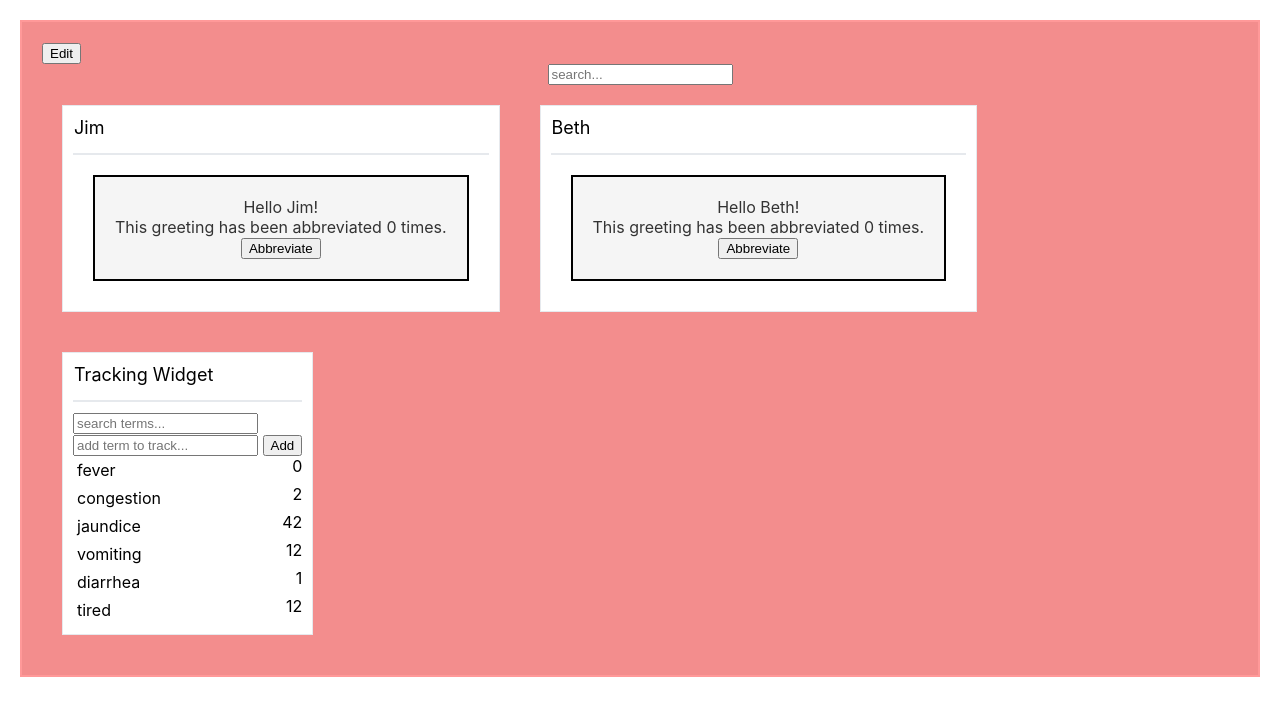
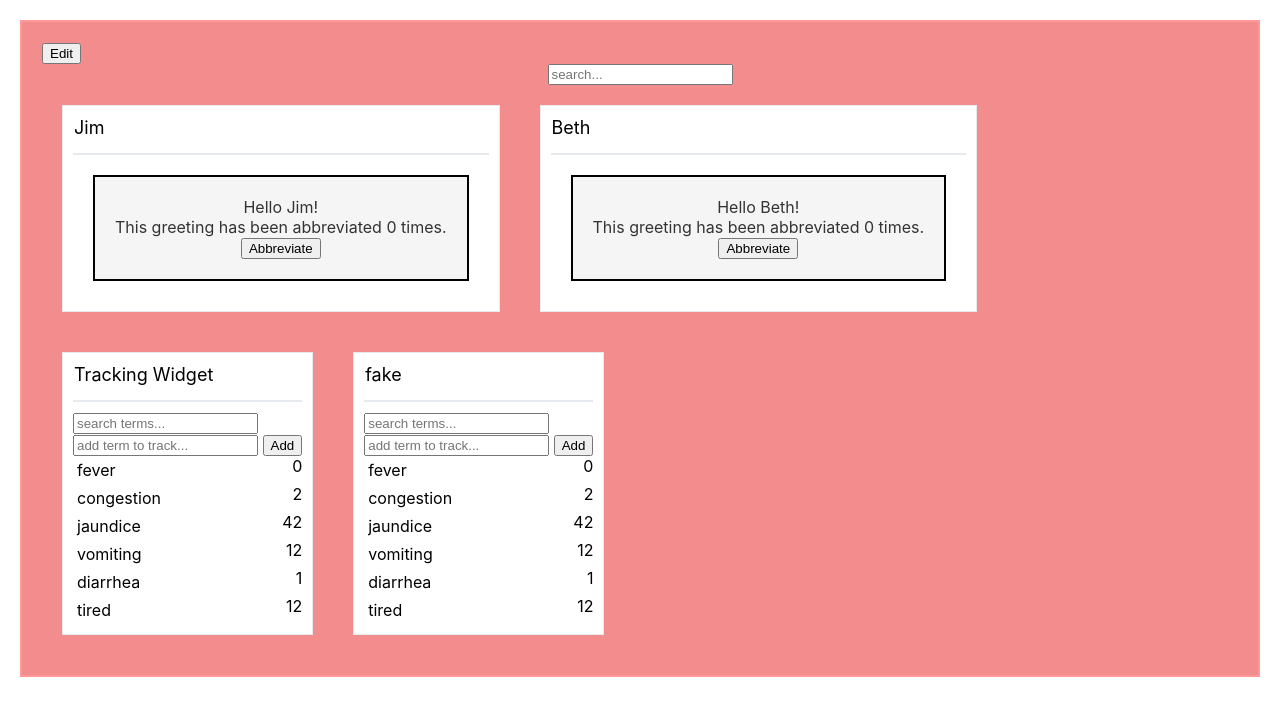
Before and after one commit to dsmcclain/react-sandbox, a React (Create React App) app: page / in a window 1280 px wide. Shown: the top 716 px of the page. Built offline with nearby package versions, Linux system fonts and the light colour scheme.

Commit message:
fix mapping and rendering of tracking widgets

```diff
--- a/src/DashboardLayout.js
+++ b/src/DashboardLayout.js
@@ -12,7 +12,7 @@ class DashboardLayout extends Component {
         super(props);
         this.state = {
             people: ['Jim', 'Beth'],
-            trackingTitle: ['Tracking Widget',],
+            trackingTitle: ['Tracking Widget', 'fake'],
             editable: false,
             search: "",
         };
@@ -44,11 +44,11 @@ class DashboardLayout extends Component {
         );
     }
 
-    renderTracking = () => {
+    renderTracking = (title) => {
         return (
             <WidgetFrame
                 editable={this.state.editable}
-                title={this.state.trackingTitle}
+                title={title}
                 onRemove={this.onRemove}
                 children = { <TrackingWidget/> }
             />
```
